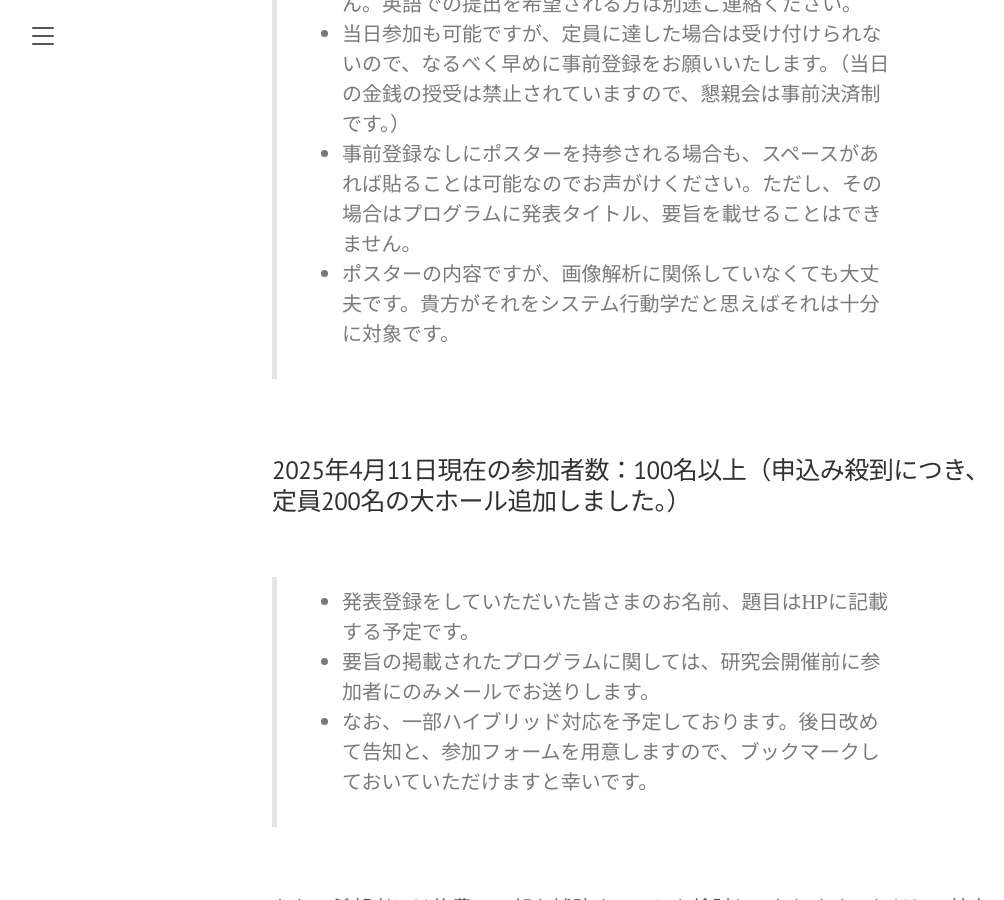
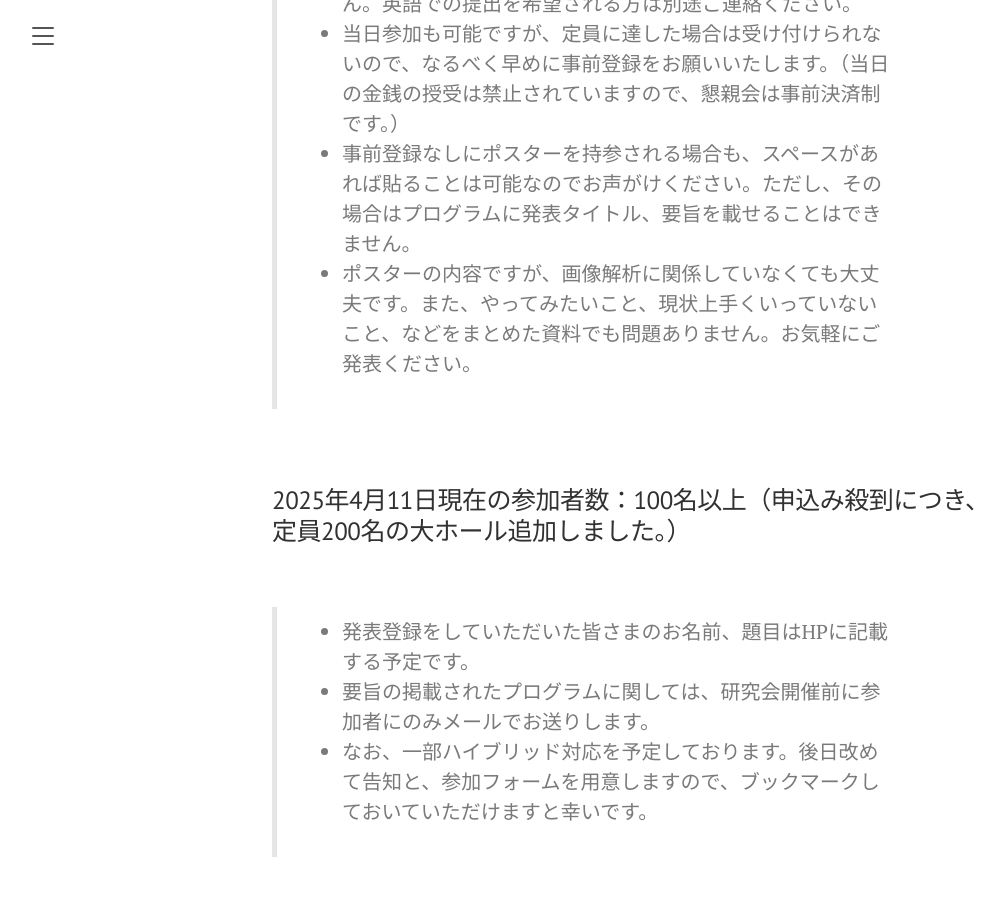
Before and after one commit to SystemsEthology/website, a Jekyll site: the page built from event_01/conference01_join.md, in a window 1280 px wide and 900 px high, scrolled down 537 px. Shown: the whole window, without its empty margins (8-1012 px from the left). Built offline with Jekyll 4.4.1, drawn with Linux system fonts in a browser that asks for light colours.

Commit message:
Update conference01_join.md

```diff
--- a/event_01/conference01_join.md
+++ b/event_01/conference01_join.md
@@ -14,7 +14,7 @@ order: 4
 > - 発表要旨は日本語で500文字以内ですが、短くても構いません。英語での提出を希望される方は別途ご連絡ください。
 > - 当日参加も可能ですが、定員に達した場合は受け付けられないので、なるべく早めに事前登録をお願いいたします。（当日の金銭の授受は禁止されていますので、懇親会は事前決済制です。）
 > - 事前登録なしにポスターを持参される場合も、スペースがあれば貼ることは可能なのでお声がけください。ただし、その場合はプログラムに発表タイトル、要旨を載せることはできません。
-> - ポスターの内容ですが、画像解析に関係していなくても大丈夫です。貴方がそれをシステム行動学だと思えばそれは十分に対象です。
+> - ポスターの内容ですが、画像解析に関係していなくても大丈夫です。また、やってみたいこと、現状上手くいっていないこと、などをまとめた資料でも問題ありません。お気軽にご発表ください。
 
 <br>
 
```
